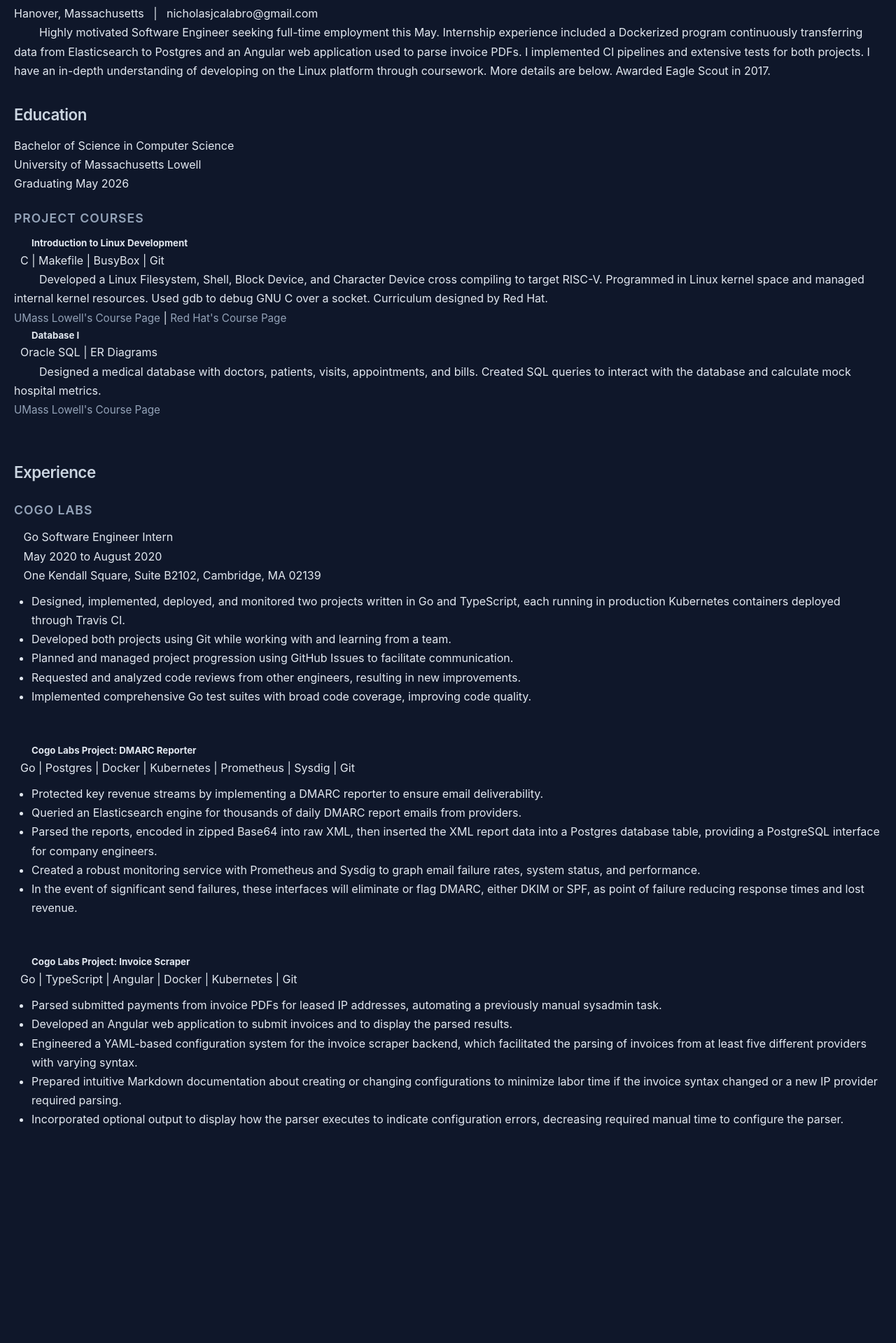
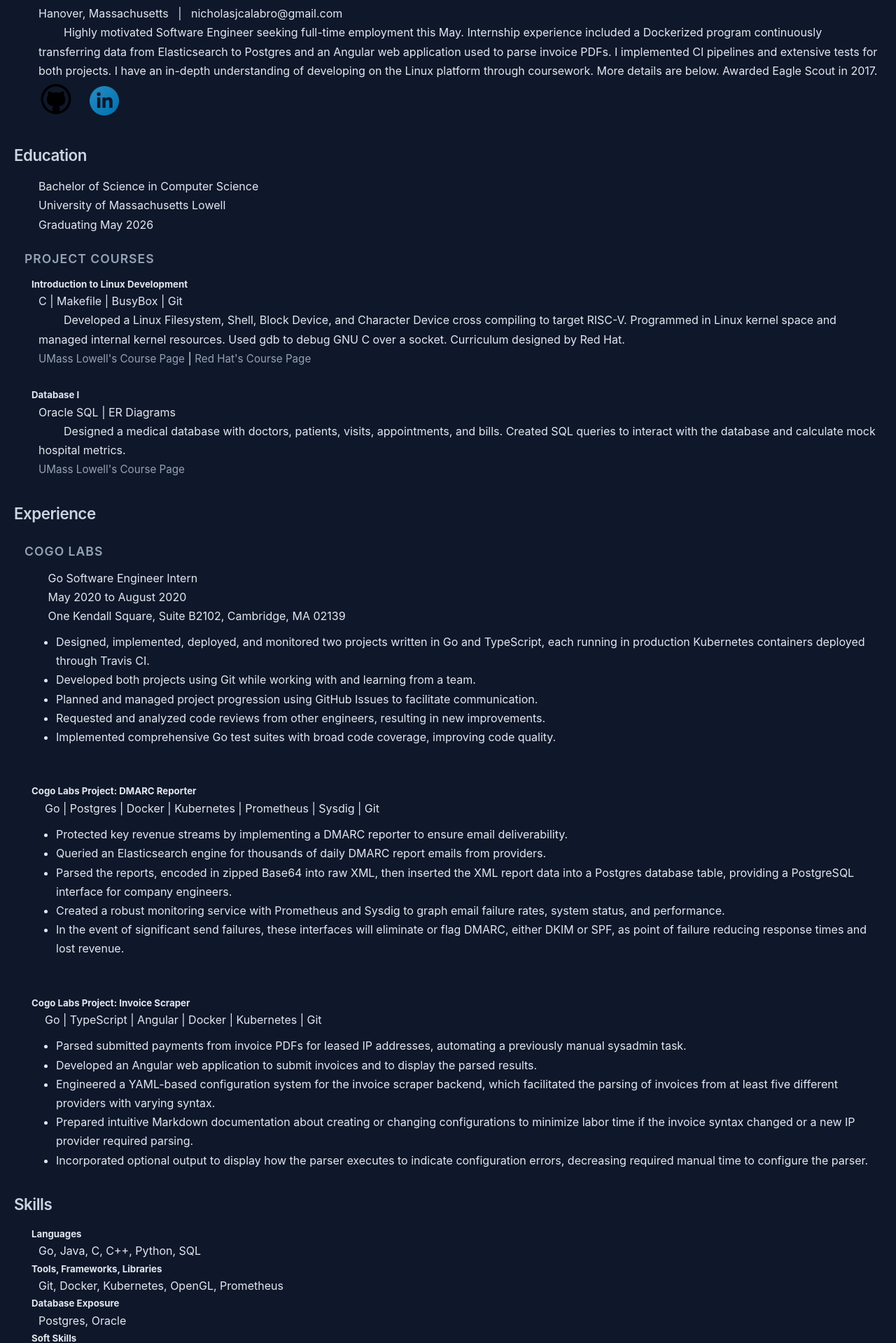
Before and after one commit to ncalabro18/ncalabro18.github.io, an Angular app: page / in a window 1280 px wide. Shown: the part 81-2000 px from the top of the page at 70% size. Before the commit the page ends 1780 px from the top, so only its background shows below. Built offline with nearby package versions, Linux system fonts and the light colour scheme.

Commit message:
adjusted some spacing

```diff
--- a/src/app/about/about.html
+++ b/src/app/about/about.html
@@ -2,7 +2,9 @@
 I used some AI to make some changes to this document, mostly for spellchecking
 -->
 <b>Nicholas J. Calabro</b>
-<br>Hanover, Massachusetts  &nbsp; | &nbsp; nicholasjcalabro@gmail.com
+<br>
+<p>
+	Hanover, Massachusetts  &nbsp; | &nbsp; nicholasjcalabro@gmail.com
 	<br>&nbsp;&nbsp;&nbsp;&nbsp;&nbsp;&nbsp;&nbsp;
 	Highly motivated Software Engineer seeking full-time employment this May.
 	Internship experience included a Dockerized program continuously transferring data from Elasticsearch to Postgres and an Angular web application used to parse invoice PDFs.
@@ -10,13 +12,28 @@
 	I have an in-depth understanding of developing on the Linux platform through coursework.
 	More details are below.
 	Awarded Eagle Scout in 2017.
+</p>
+
+<p>
+<a href="https://www.github.com/ncalabro18">
+  <img src="assets/github.png" alt="GitHub Image Link" width="50" height="50" />
+</a>
+&nbsp;&nbsp;&nbsp;
+<a href="https://www.linkedin.com/in/nicholas-calabro/">
+  <img src="assets/linkedin.png" alt="GitHub Image Link" width="42" height="42" />
+</a>
+</p>
+
+
 
 <h3>Education</h3>
+<p>
 	Bachelor of Science in Computer Science
 	<br>
 	University of Massachusetts Lowell
 	<br>
 	Graduating May 2026
+</p>
 
 
 <h4>Project Courses</h4>
@@ -24,33 +41,38 @@
 
 
 <h5>Introduction to Linux Development</h5>
-&nbsp; C | Makefile | BusyBox | Git
+<p>
+	C | Makefile | BusyBox | Git
 	<br>&nbsp;&nbsp;&nbsp;&nbsp;&nbsp;&nbsp;&nbsp;
 	Developed a Linux Filesystem, Shell, Block Device, and Character Device cross compiling to target RISC-V. Programmed in Linux kernel space and managed internal kernel resources. Used gdb to debug GNU C over a socket. Curriculum designed by Red Hat.
 
 	<br><a href="https://www.uml.edu/catalog/courses/comp/3085">UMass Lowell's Course Page</a>
 	| <a href="https://fall2025-uml.kdlp.underground.software/">Red Hat's Course Page</a>
+</p>
 
 
 <br>
 <h5>Database I</h5>
-&nbsp; Oracle SQL | ER Diagrams
+<p>
+	Oracle SQL | ER Diagrams
 	<br>&nbsp;&nbsp;&nbsp;&nbsp;&nbsp;&nbsp;&nbsp;
 	Designed a medical database with doctors, patients, visits, appointments, and bills. Created SQL queries to interact with the database and calculate mock hospital metrics.
 
 	<br><a href="https://www.uml.edu/catalog/courses/COMP/5730">UMass Lowell's Course Page</a>
+</p>
 
-
-<br><br><h3>Experience</h3>
+<h3>Experience</h3>
 
 
 <h4>Cogo Labs</h4>
+<p>
 	&nbsp;&nbsp;
 	Go Software Engineer Intern
 	<br>&nbsp;&nbsp;
 	May 2020 to August 2020
 	<br>&nbsp;&nbsp;
 	One Kendall Square, Suite B2102, Cambridge, MA 02139
+</p>
 
 
 <ul>
@@ -61,7 +83,7 @@
 <li>Implemented comprehensive Go test suites with broad code coverage, improving code quality.</li>
 </ul>
 <br><h5>Cogo Labs Project: DMARC Reporter</h5>
-&nbsp; Go | Postgres | Docker | Kubernetes | Prometheus | Sysdig | Git
+<p>&nbsp; Go | Postgres | Docker | Kubernetes | Prometheus | Sysdig | Git</p>
 <ul>
 <li>Protected key revenue streams by implementing a DMARC reporter to ensure email deliverability.</li>
 <li>Queried an Elasticsearch engine for thousands of daily DMARC report emails from providers.</li>
@@ -70,7 +92,7 @@
 <li>In the event of significant send failures, these interfaces will eliminate or flag DMARC, either DKIM or SPF, as point of failure reducing response times and lost revenue.</li>
 </ul>
 <br><h5>Cogo Labs Project: Invoice Scraper</h5>
-&nbsp; Go | TypeScript | Angular | Docker | Kubernetes | Git
+<p>&nbsp; Go | TypeScript | Angular | Docker | Kubernetes | Git</p>
 <ul>
 <li>Parsed submitted payments from invoice PDFs for leased IP addresses, automating a previously manual sysadmin task.</li>
 <li>Developed an Angular web application to submit invoices and to display the parsed results.</li>
@@ -78,3 +100,21 @@
 <li>Prepared intuitive Markdown documentation about creating or changing configurations to minimize labor time if the invoice syntax changed or a new IP provider required parsing.</li>
 <li>Incorporated optional output to display how the parser executes to indicate configuration errors, decreasing required manual time to configure the parser.</li>
 </ul>
+
+<h3>Skills</h3>
+<h5>Languages</h5>
+<p>
+	Go, Java, C, C++, Python, SQL
+</p>
+<h5>Tools, Frameworks, Libraries</h5>
+<p>
+	Git, Docker, Kubernetes, OpenGL, Prometheus
+</p>
+<h5>Database Exposure</h5>
+<p>
+	Postgres, Oracle
+</p>
+<h5>Soft Skills</h5>
+<p>
+	Communication, Adaptability
+</p>
--- a/src/styles.css
+++ b/src/styles.css
@@ -1,4 +1,4 @@
-/* I used AI for this file */
+/* I used AI for most of this file */
 /* =========================
    Global Reset & Base
 ========================= */
@@ -9,6 +9,14 @@
     text-decoration: none;
     font-size: 0.95rem;
     transition: color 0.2s ease;
+}
+
+p {
+    margin-left: 35px;
+}
+
+ul {
+    margin-left: 35px;
 }
 
 a:hover {
@@ -64,6 +72,7 @@
 
 h4 {
     font-size: 1.1rem;
+    margin-left: 15px;
     margin-top: 20px;
     margin-bottom: 10px;
     color: #94a3b8;
```
Also changed, not shown: public/assets/github.png (added), public/assets/linkedin.png (added). Lines whose indentation alone changed are shown as unchanged.
